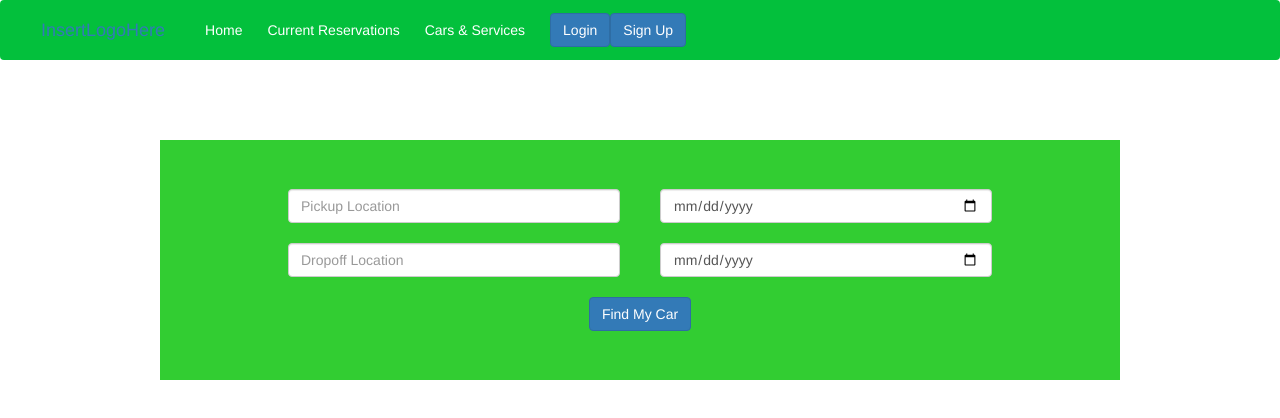
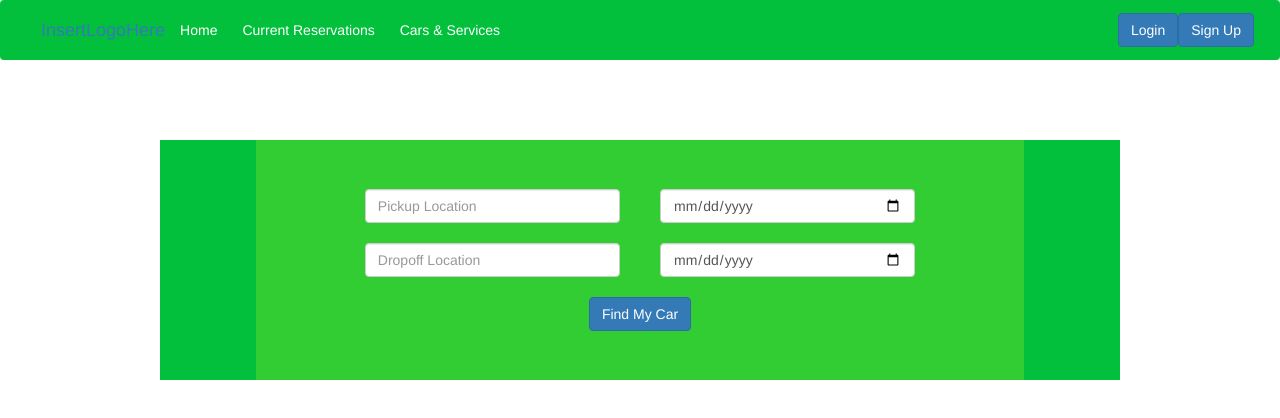
Before and after one commit to SWEFinal72/SWE_Team72, a React (Create React App) app: page / in a window 1280 px wide. Shown: the top 418 px of the page. Built offline with nearby package versions, Linux system fonts and the light colour scheme.

Commit message:
Updated log in and sing up buttons

```diff
--- a/src/Components/AvaliablityTable.js
+++ b/src/Components/AvaliablityTable.js
@@ -4,7 +4,7 @@ import { Container, Form, Button } from 'react-bootstrap';
 
 function AvailabilityTable() {
   return (
-    <Container style={{ backgroundColor: "limegreen", width: '100%', display: "flex", justifyContent: "center", alignItems: 'center', minHeight: '30vh' }}>
+    <Container style={{ backgroundColor: "limegreen", width: '80%', display: "flex", justifyContent: "center", alignItems: 'center', minHeight: '30vh' }}>
       <Form style={{ display: 'block', padding: '20px', width: '80%' }}>
         <div style={{ display: 'flex', justifyContent: 'space-evenly', alignItems: 'center', flexDirection: 'row', gap: "40px", marginBottom: '20px' }}>
           <Form.Control style={{ width: '50%' }} type="text" placeholder="Pickup Location" />
--- a/src/Components/Navbar.js
+++ b/src/Components/Navbar.js
@@ -2,20 +2,27 @@ import { Navbar, Nav, Button } from 'react-bootstrap';
 
 function CustomNavbar() {
   return (
-    <>
     <Navbar>
+      <div className="navbar-main" style={{ display: "flex", justifyContent: 'space-between', width: '100%',alignItems:"left" }}>
+
+        <div className = "navbar-logo-navlinks" style={{display:"flex",alignItems:"center",justifyContent:"center"}}>
         <Navbar.Brand href="/">InsertLogoHere</Navbar.Brand>
         <Nav className="nav-links-container">
           <Nav.Link href="/">Home</Nav.Link>
           <Nav.Link href="/current_reservations">Current Reservations</Nav.Link>
           <Nav.Link href="/cars_and_services">Cars & Services</Nav.Link>
           </Nav>
-          <Nav className='nav-buttons'>
+        </div>
+
+        <div className = "navbar-buttons" style={{display:"flex",alignItems:"center", gap: "20px"}}>
+
+        <Nav>
           <Button href="/login-button">Login</Button>
           <Button href="/signup-button">Sign Up</Button>
         </Nav>
+        </div>
+      </div>
     </Navbar>
-      </>
   );
 }
 
--- a/src/index.css
+++ b/src/index.css
@@ -1,6 +1,16 @@
+
+/* .navbar-main{
+  display: "flex";
+  justify-content: "space-between";
+  width: '100%';
+  alignItems:"left" ;
+} */
+
+
+
 
 /* Styling for the whole navigation bar like background color and more */
-.navbar {
+ .navbar {
   display: flex;
   align-items: center;
   background-color: #03C03C;
@@ -9,16 +19,18 @@
 }
 
 /* Styling for the items within the nav-links-container */
-.nav-links-container{
+ .nav-links-container{
   display: flex;
   gap: 25px;
 }
 
 /* Styles each nav link color white */
 .nav-links-container a {
+  display: flex;
   color: #FFFFFF;
   gap: 15px;
 }
+
 
 
 .Home-div{
```
Lines whose indentation alone changed are shown as unchanged.
